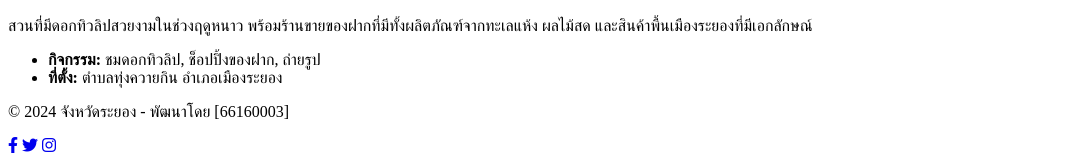
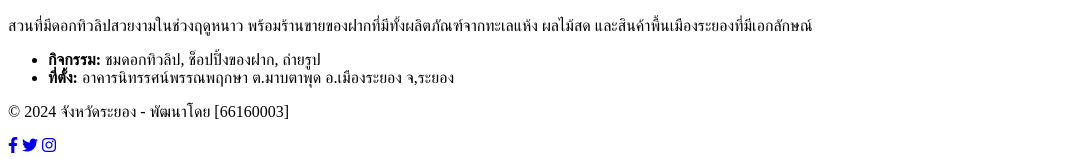
Before and after one commit to 66160003/Hw-Wab66160003, a plain HTML site: page details.html in a window 1280 px wide. Shown: the part 922-1081 px from the top of the page, without its empty margins (0-1079 px from the left). Drawn offline with Linux system fonts and the light colour scheme.

Commit message:
เพมขอมลทตงหนา details spot5

```diff
--- a/details.html
+++ b/details.html
@@ -79,7 +79,7 @@
         <p>สวนที่มีดอกทิวลิปสวยงามในช่วงฤดูหนาว พร้อมร้านขายของฝากที่มีทั้งผลิตภัณฑ์จากทะเลแห้ง ผลไม้สด และสินค้าพื้นเมืองระยองที่มีเอกลักษณ์</p>
         <ul>
           <li><strong>กิจกรรม:</strong> ชมดอกทิวลิป, ช็อปปิ้งของฝาก, ถ่ายรูป</li>
-          <li><strong>ที่ตั้ง:</strong> ตำบลทุ่งควายกิน อำเภอเมืองระยอง</li>
+          <li><strong>ที่ตั้ง:</strong> อาคารนิทรรศน์พรรณพฤกษา ต.มาบตาพุด อ.เมืองระยอง จ,ระยอง</li>
         </ul>
       </div>
     </section>
```
